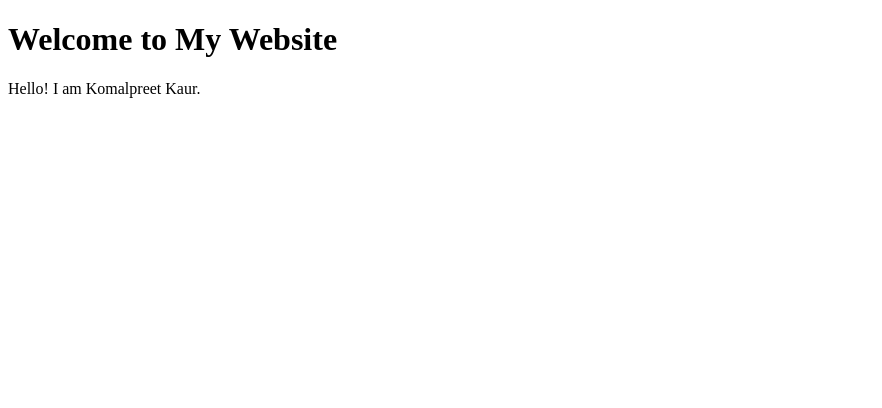
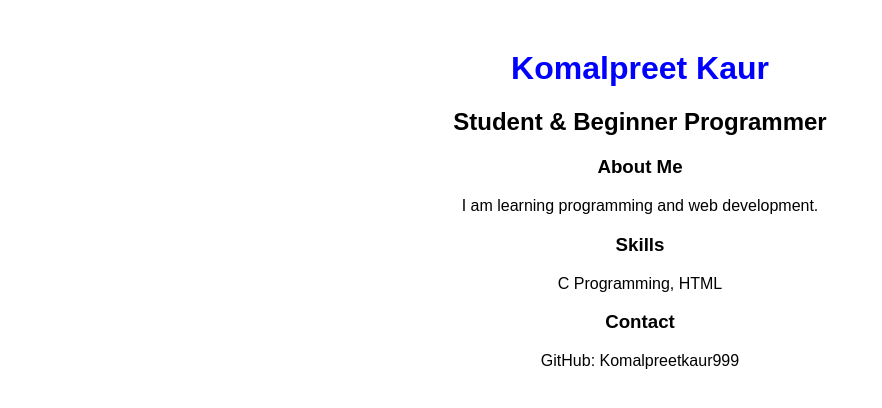
Before and after one commit to Komalpreetkaur999/Komalpreetkaur999.github.io, a plain HTML site: page index.html in a window 1280 px wide. Shown: the whole page, without its empty margins (0-882 px from the left). Drawn offline with Linux system fonts and the light colour scheme.

Commit message:
Enhance index.html with styles and new sections
Added styling and additional content to the webpage.

```diff
--- a/index.html
+++ b/index.html
@@ -2,9 +2,28 @@
 <html>
 <head>
     <title>Komalpreet Kaur</title>
+    <style>
+        body{
+            font-family: Arial, sans-serif;
+            text-align:center;
+            margin:50px;
+        }
+        h1{
+            color:blue;
+        }
+    </style>
 </head>
 <body>
-    <h1>Welcome to My Website</h1>
-    <p>Hello! I am Komalpreet Kaur.</p>
+    <h1>Komalpreet Kaur</h1>
+    <h2>Student & Beginner Programmer</h2>
+
+    <h3>About Me</h3>
+    <p>I am learning programming and web development.</p>
+
+    <h3>Skills</h3>
+    <p>C Programming, HTML</p>
+
+    <h3>Contact</h3>
+    <p>GitHub: Komalpreetkaur999</p>
 </body>
 </html>
```
